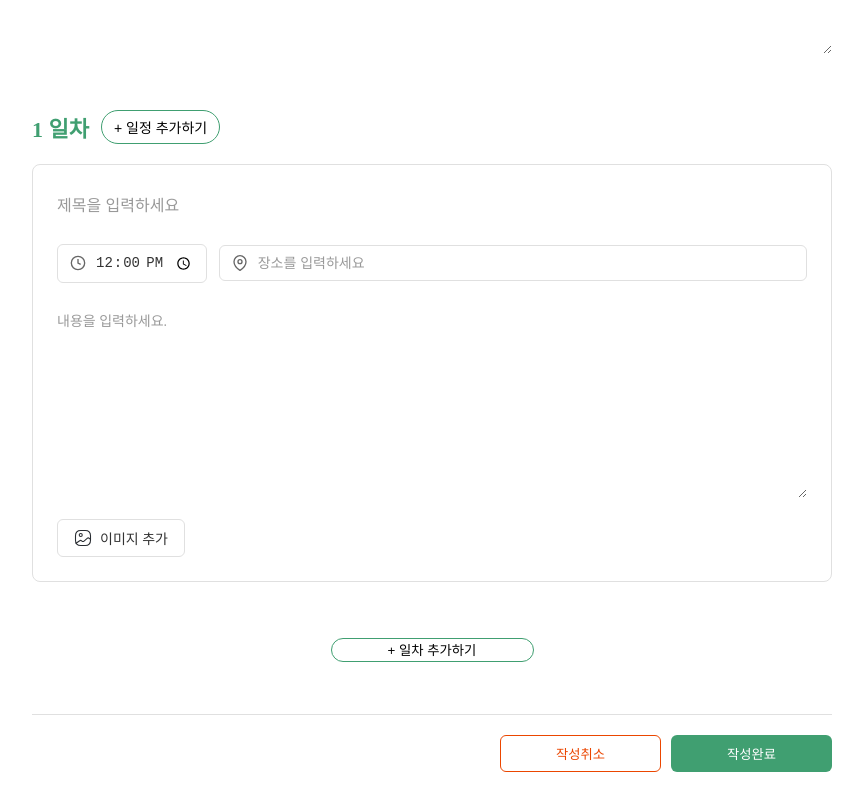
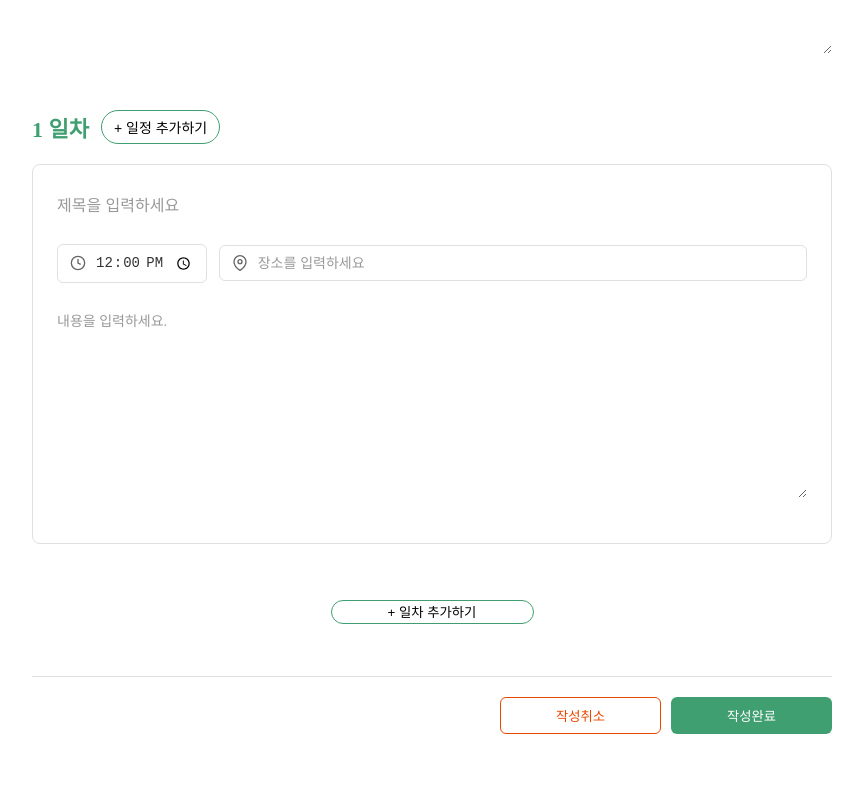
Before and after one commit to choi2h/wannago, a React (Vite) app in the folder wannago-client/: page /post/write in a window 1280 px wide. Shown: the part 551-1351 px from the top of the page, without its empty margins (208-1071 px from the left). After the commit the page ends 1313 px from the top, so only its background shows below. Built offline with nearby package versions, Linux system fonts and the light colour scheme; no server answers.

Commit message:
fix: 안쓰는 이미지 추가 버튼 제거

```diff
--- a/wannago-client/src/components/TimeScheduleForm.jsx
+++ b/wannago-client/src/components/TimeScheduleForm.jsx
@@ -66,10 +66,10 @@ function TimeScheduleForm({newSchedule, updateTimeSchedule, idx}){
           className="media-file-input"
           id="media-input"
         />
-        <label htmlFor="media-input" className="media-input-label">
+        {/* <label htmlFor="media-input" className="media-input-label">
           <VuesaxLinearGallery className="media-icon" />
           이미지 추가
-        </label>
+        </label> */}
       </div>
       {
         isOpenLocationModal ?
```
